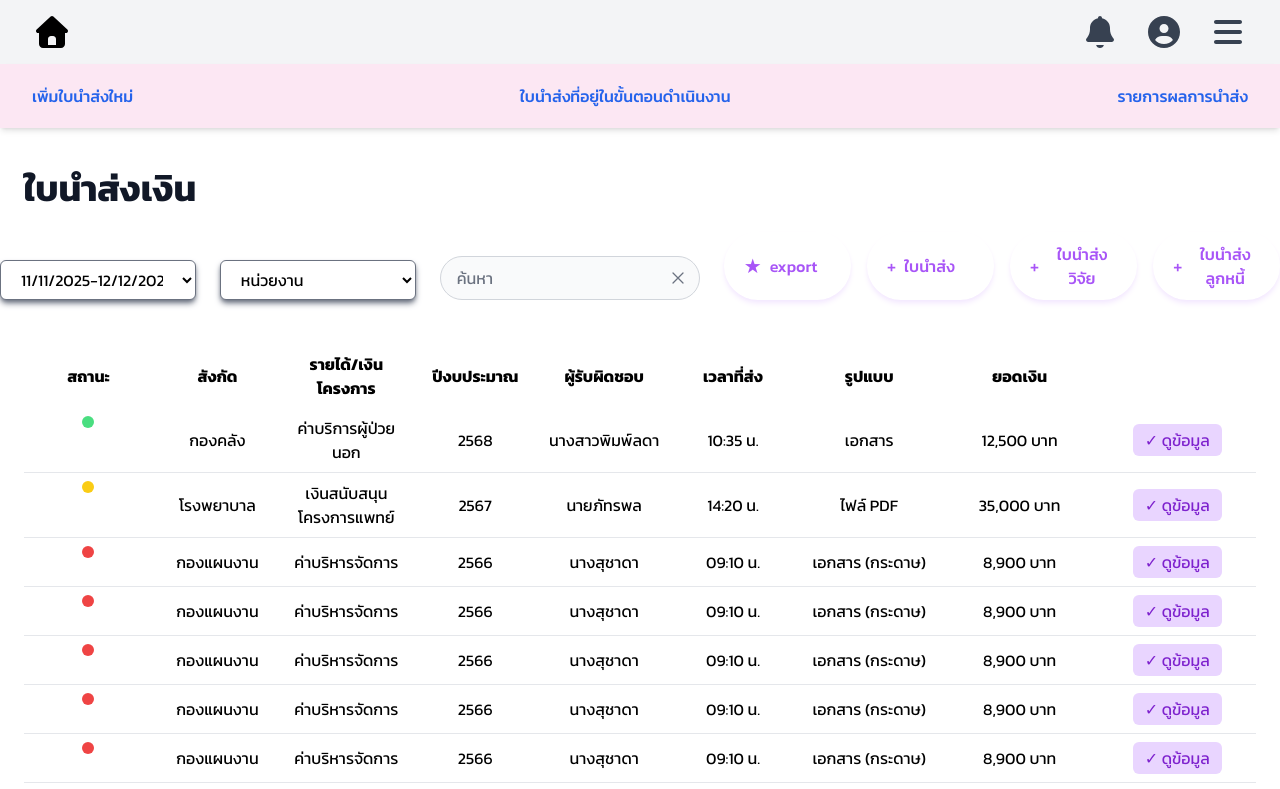
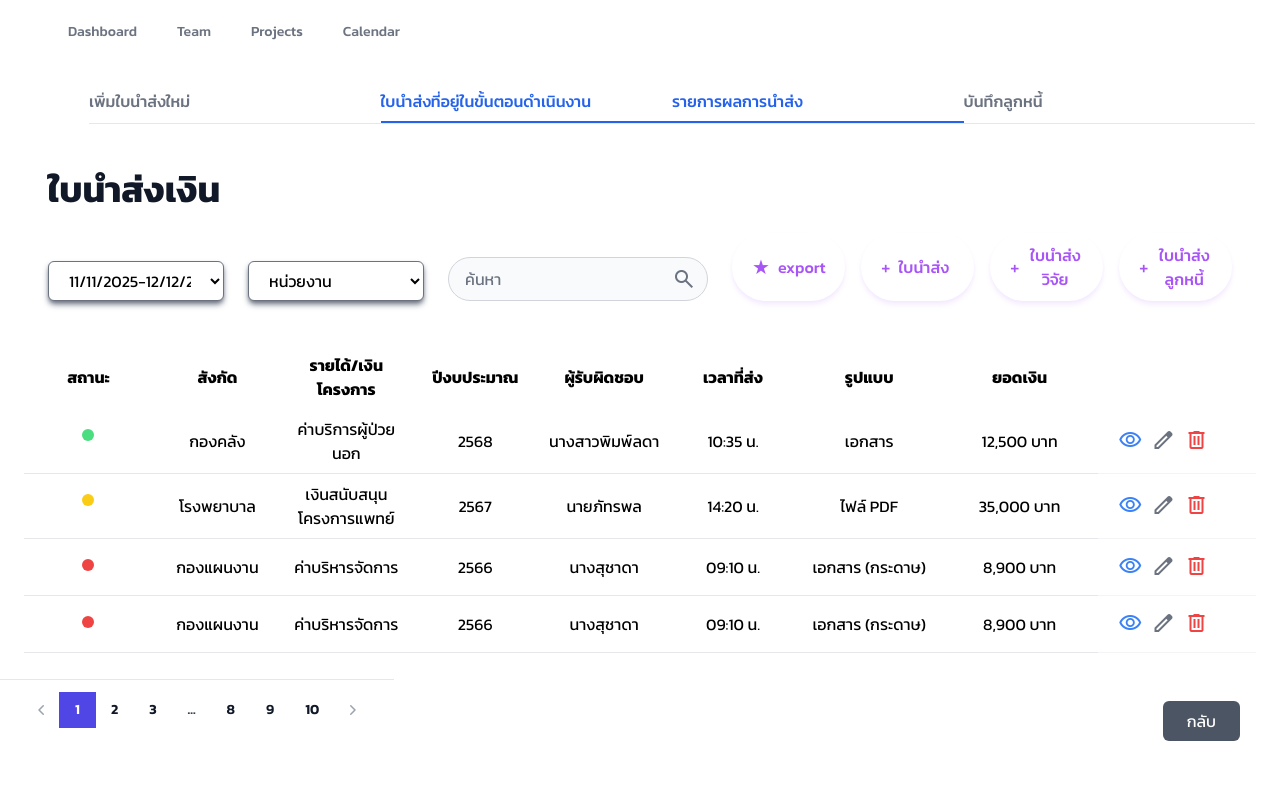
Before and after one commit to rinInwza007/demo_ui, a Vue app: page / in a window 1280 px wide. Shown: the top 789 px of the page. Built offline with nearby package versions, Linux system fonts and the light colour scheme.

Commit message:
แก้ list กับ bar รอง

```diff
--- a/index.html
+++ b/index.html
@@ -3,6 +3,8 @@
   <head>
     <meta charset="UTF-8">
     <link rel="icon" href="/favicon.ico">
+    <link rel="stylesheet"
+      href="https://fonts.googleapis.com/css2?family=Material+Symbols+Outlined" />
     <meta name="viewport" content="width=device-width, initial-scale=1.0">
     <title>Vite App</title>
   </head>
--- a/package.json
+++ b/package.json
@@ -18,6 +18,7 @@
     "@heroicons/vue": "^2.2.0",
     "pdfmake": "^0.2.20",
     "pinia": "^3.0.3",
+    "prismjs": "^1.30.0",
     "vue": "^3.5.22",
     "vue-router": "^4.6.3"
   },
--- a/src/components/bar/navbar.vue
+++ b/src/components/bar/navbar.vue
@@ -1,69 +1,20 @@
 <template>
-  <nav class="bg-gray-100 shadow-md fixed top-0 left-0 w-full z-50">
-    <div class="max-w-7xl mx-auto px-4 sm:px-6 lg:px-8">
-      <div class="flex justify-between h-16 items-center">
-        <div class="flex items-center">
-          <svg
-            class="w-10 h-10 text-black-600 hover:text-blue-600"
-            xmlns="http://www.w3.org/2000/svg"
-            viewBox="0 0 640 640"
-            fill="currentColor"
-          >
-            <path
-              d="M341.8 72.6C329.5 61.2 310.5 61.2 298.3 72.6L74.3 280.6C64.7 289.6 61.5 303.5 66.3 315.7C71.1 327.9 82.8 336 96 336L112 336L112 512C112 547.3 140.7 576 176 576L464 576C499.3 576 528 547.3 528 512L528 336L544 336C557.2 336 569 327.9 573.8 315.7C578.6 303.5 575.4 289.5 565.8 280.6L341.8 72.6zM304 384L336 384C362.5 384 384 405.5 384 432L384 528L256 528L256 432C256 405.5 277.5 384 304 384z"
-            />
-          </svg>
+  <nav class="relative bg-white-100">
+  <div class="mx-auto max-w-7xl px-2 sm:px-6 lg:px-8">
+    <div class="relative flex h-16 items-center justify-between">
+      <div class="flex flex-1 items-center justify-center sm:items-stretch sm:justify-start">
+
+        <div class="hidden sm:ml-6 sm:block">
+          <div class="flex flex-row-4 gap-4">
+            <a href="#" class="rounded-md px-3 py-2 text-sm font-medium text-gray-500 hover:bg-gray-700 hover:text-white">Dashboard</a>
+            <a href="#" class="rounded-md px-3 py-2 text-sm font-medium text-gray-500 hover:bg-gray-700 hover:text-white">Team</a>
+            <a href="#" class="rounded-md px-3 py-2 text-sm font-medium text-gray-500 hover:bg-gray-700 hover:text-white">Projects</a>
+            <a href="#" class="rounded-md px-3 py-2 text-sm font-medium text-gray-500 hover:bg-gray-700 hover:text-white">Calendar</a>
+          </div>
         </div>
+      </div>
 
-        <!-- Desktop Menu -->
-        <div class="hidden md:flex items-center space-x-6">
-          <!-- ตัวอย่าง icon อื่นๆ ของคุณ -->
-          <svg
-            class="w-10 h-10 text-gray-700 hover:text-blue-600 cursor-pointer"
-            viewBox="0 0 640 640"
-            fill="currentColor"
-          >
-            <path
-              d="M320 64C302.3 64 288 78.3 288 96L288 99.2C215 114 160 178.6 160 256L160 277.7C160 325.8 143.6 372.5 113.6 410.1L103.8 422.3C98.7 428.6 96 436.4 96 444.5C96 464.1 111.9 480 131.5 480L508.4 480C528 480 543.9 464.1 543.9 444.5C543.9 436.4 541.2 428.6 536.1 422.3L526.3 410.1C496.4 372.5 480 325.8 480 277.7L480 256C480 178.6 425 114 352 99.2L352 96C352 78.3 337.7 64 320 64zM258 528C265.1 555.6 290.2 576 320 576C349.8 576 374.9 555.6 382 528L258 528z"
-            />
-          </svg>
-
-          <svg
-            class="w-10 h-10 text-gray-700 hover:text-blue-600 cursor-pointer"
-            viewBox="0 0 640 640"
-            fill="currentColor"
-          >
-            <path
-              d="M463 448.2C440.9 409.8 399.4 384 352 384L288 384C240.6 384 199.1 409.8 177 448.2C212.2 487.4 263.2 512 320 512C376.8 512 427.8 487.3 463 448.2zM64 320C64 178.6 178.6 64 320 64C461.4 64 576 178.6 576 320C576 461.4 461.4 576 320 576C178.6 576 64 461.4 64 320zM320 336C359.8 336 392 303.8 392 264C392 224.2 359.8 192 320 192C280.2 192 248 224.2 248 264C248 303.8 280.2 336 320 336z"
-            />
-          </svg>
-
-          <svg
-            class="w-10 h-10 text-gray-700 hover:text-blue-600 cursor-pointer"
-            viewBox="0 0 640 640"
-            fill="currentColor"
-          >
-            <path
-              d="M96 160C96 142.3 110.3 128 128 128L512 128C529.7 128 544 142.3 544 160C544 177.7 529.7 192 512 192L128 192C110.3 192 96 177.7 96 160zM96 320C96 302.3 110.3 288 128 288L512 288C529.7 288 544 302.3 544 320C544 337.7 529.7 352 512 352L128 352C110.3 352 96 337.7 96 320zM544 480C544 497.7 529.7 512 512 512L128 512C110.3 512 96 497.7 96 480C96 462.3 110.3 448 128 448L512 448C529.7 448 544 462.3 544 480z"
-            />
-          </svg>
-        </div>
-
-
-      </div>
     </div>
-
-
-  </nav>
-</template>
-
-<script setup>
-
-
-</script>
-
-<style scoped>
-.mobile-nav-link {
-  @apply block px-4 py-2 text-gray-700 hover:bg-gray-100;
-}
-</style>
+  </div>
+</nav>
+  </template>
--- a/src/components/bar/secoudnavbar.vue
+++ b/src/components/bar/secoudnavbar.vue
@@ -1,49 +1,67 @@
 <template>
-  <nav class="fixed top-0 left-0 w-full z-50 bg-pink-100 shadow-md">
+  <div
+    class="trezo-card bg-white dark:bg-[#0c1427] p-[20px] md:p-[25px] rounded-md"
+  >
+    <div class="trezo-card-content">
+      <ul
+  class="navs mb-[20px] border-b border-gray-200 dark:border-[#172036] grid grid-cols-4 ml-16"
+>
+  <!-- เพิ่มใบนำส่งใหม่ -->
+  <li>
+    <RouterLink
+      to="/waybill"
+      class="tab-link"
+    >
+      เพิ่มใบนำส่งใหม่
+    </RouterLink>
+  </li>
 
-  <div class="grid max-w-7xl mx-auto px-4 sm:px-6 lg:px-8">
+  <!-- ใบนำส่งที่อยู่ในขั้นตอนดำเนินงาน -->
+  <li>
+    <RouterLink
+      to="/"
+      class="tab-link"
+    >
+      ใบนำส่งที่อยู่ในขั้นตอนดำเนินงาน
+    </RouterLink>
+  </li>
 
-    <!-- ความสูงของ bar -->
-    <div class="flex items-center justify-between h-16">
+  <!-- รายการผลการนำส่ง -->
+  <li>
+    <RouterLink
+      to="/"
+      class="tab-link"
+    >
+      รายการผลการนำส่ง
+    </RouterLink>
+  </li>
 
-      <!-- Desktop Menu -->
-      <div class="hidden md:flex items-center justify-between w-full gap-8">
-
-        <a href="#"
-           class="text-blue-600 font-medium hover:text-pink-700 transition">
-          เพิ่มใบนำส่งใหม่
-        </a>
-
-        <a href="#"
-           class="text-blue-600 font-medium hover:text-pink-700 transition">
-          ใบนำส่งที่อยู่ในขั้นตอนดำเนินงาน
-        </a>
-
-        <a href="#"
-           class="text-blue-600 font-medium hover:text-pink-700 transition">
-          รายการผลการนำส่ง
-        </a>
-
-      </div>
+  <!-- บันทึกลูกหนี้ -->
+  <li>
+    <RouterLink
+      to="/savedebtor"
+      class="tab-link"
+    >
+      บันทึกลูกหนี้
+    </RouterLink>
+  </li>
+</ul>
 
     </div>
-
   </div>
-
-</nav>
-
 </template>
 
 <script setup>
-
-
-
 </script>
 
 <style scoped>
-.nav-link {
-  @apply text-gray-700 hover:text-blue-600 font-medium transition duration-150;
+/* สไตล์พื้นฐานของแท็บ */
+.tab-link {
+  @apply block pb-2 font-medium transition-all border-b-2 border-transparent text-gray-500 hover:text-blue-600;
 }
 
-
+/* เวลา active → ให้เส้นอยู่เฉพาะข้อความ */
+:deep(.router-link-exact-active.tab-link) {
+  @apply text-blue-600 border-blue-600;
+}
 </style>
--- a/src/components/input/search.vue
+++ b/src/components/input/search.vue
@@ -9,26 +9,18 @@
              dark:bg-[#15203c] dark:text-white dark:border-[#15203c]
              dark:placeholder:text-gray-400"
     />
-
-    <!-- ปุ่มไอคอนขวาสุด -->
     <button
       type="button"
-      class="absolute top-1/2 right-3 -translate-y-1/2 text-gray-500 hover:text-gray-700"
+      class="absolute top-1/2 right-3 -translate-y-1/2 text-gray-500 hover:text-gray-700 grid "
     >
-      <svg xmlns="http://www.w3.org/2000/svg" fill="none"
-           viewBox="0 0 24 24" stroke-width="1.5" stroke="currentColor"
-           class="size-5">
-        <path stroke-linecap="round" stroke-linejoin="round" d="M6 18 18 6M6 6l12 12" />
-      </svg>
+     <span class="material-symbols-outlined hover:text-blue-700 grid">search</span>
     </button>
   </form>
 </template>
 
 
 <script lang="ts">
-import { defineComponent } from "vue";
-
-export default defineComponent({
+export default {
   name: "SearchFrom",
-});
+};
 </script>
--- a/src/components/list/list.vue
+++ b/src/components/list/list.vue
@@ -16,12 +16,12 @@
           </tr>
         </thead>
 
-        <!-- ================= T A B L E :  B O D Y ================= -->
+
         <tbody>
           <!-- แถวที่ 1 -->
-          <tr class="border-b">
+          <tr class="border-b ">
             <td class="px-1 py-2 flex justify-center items-center">
-              <span class="w-3 h-3 rounded-full bg-green-400"></span>
+              <span class="mt-3 w-3 h-3 rounded-full bg-green-400"></span>
             </td>
             <td class="px-1 py-2 text-center">กองคลัง</td>
             <td class="px-1 py-2 text-center">ค่าบริการผู้ป่วยนอก</td>
@@ -30,17 +30,41 @@
             <td class="px-1 py-2 text-center">10:35 น.</td>
             <td class="px-1 py-2 text-center">เอกสาร</td>
             <td class="px-1 py-2 text-center">12,500 บาท</td>
-            <td class="px-1 py-2 text-center">
-              <button class="px-3 py-1 bg-purple-200 text-purple-700 rounded-md">
-                ✓ ดูข้อมูล
+            <td
+                class="ltr:text-left rtl:text-right whitespace-nowrap px-[20px] py-[15px] md :ltr:first:pl-[25px] md :rtl:first:pr-[25px] ltr:first:pr-0 rtl:first:pl-0 border-b border-gray-100 dark:border-[#172036]"
+              >
+                <div class="flex items-center gap-[9px]">
+                  <button
+                    type="button"
+                    class="text-primary-500 leading-none custom-tooltip"
+                    v-tooltip="'View'"
+                  >
+                    <i class="material-symbols-outlined !text-md  text-blue-500">
+                      visibility
+                    </i>
                   </button>
+                  <button
+                    type="button"
+                    class="text-gray-500 dark:text-gray-400 leading-none custom-tooltip"
+                    v-tooltip="'Edit'"
+                  >
+                    <i class="material-symbols-outlined !text-md  "> edit </i>
+                  </button>
+                  <button
+                    type="button"
+                    class="text-danger-500 leading-none custom-tooltip"
+                    v-tooltip="'Delete'"
+                  >
+                    <i class="material-symbols-outlined !text-md text-red-500"> delete </i>
+                  </button>
+                </div>
               </td>
           </tr>
 
           <!-- แถวที่ 2 -->
           <tr class="border-b">
             <td class="px-1 py-2 flex justify-center items-center">
-              <span class="w-3 h-3 rounded-full bg-yellow-400"></span>
+              <span class="mt-3 w-3 h-3 rounded-full bg-yellow-400"></span>
             </td>
             <td class="px-1 py-2 text-center">โรงพยาบาล</td>
             <td class="px-1 py-2 text-center">เงินสนับสนุนโครงการแพทย์</td>
@@ -49,17 +73,41 @@
             <td class="px-1 py-2 text-center">14:20 น.</td>
             <td class="px-1 py-2 text-center">ไฟล์ PDF</td>
             <td class="px-1 py-2 text-center">35,000 บาท</td>
-            <td class="px-1 py-2 text-center">
-              <button class="px-3 py-1 bg-purple-200 text-purple-700 rounded-md">
-                ✓ ดูข้อมูล
+            <td
+                class="ltr:text-left rtl:text-right whitespace-nowrap px-[20px] py-[15px] md :ltr:first:pl-[25px] md :rtl:first:pr-[25px] ltr:first:pr-0 rtl:first:pl-0 border-b border-gray-100 dark:border-[#172036]"
+              >
+                <div class="flex items-center gap-[9px]">
+                  <button
+                    type="button"
+                    class="text-primary-500 leading-none custom-tooltip"
+                    v-tooltip="'View'"
+                  >
+                    <i class="material-symbols-outlined !text-md text-blue-500">
+                      visibility
+                    </i>
                   </button>
+                  <button
+                    type="button"
+                    class="text-gray-500 dark:text-gray-400 leading-none custom-tooltip"
+                    v-tooltip="'Edit'"
+                  >
+                    <i class="material-symbols-outlined !text-md "> edit </i>
+                  </button>
+                  <button
+                    type="button"
+                    class="text-danger-500 leading-none custom-tooltip"
+                    v-tooltip="'Delete'"
+                  >
+                    <i class="material-symbols-outlined !text-md text-red-500"> delete </i>
+                  </button>
+                </div>
               </td>
           </tr>
 
           <!-- แถวที่ 3 -->
           <tr class="border-b">
             <td class="px-1 py-2 flex justify-center items-center">
-              <span class="w-3 h-3 rounded-full bg-red-500"></span>
+              <span class=" mt-3 w-3 h-3 rounded-full bg-red-500"></span>
             </td>
             <td class="px-1 py-2 text-center">กองแผนงาน</td>
             <td class="px-1 py-2 text-center">ค่าบริหารจัดการ</td>
@@ -68,15 +116,39 @@
             <td class="px-1 py-2 text-center">09:10 น.</td>
             <td class="px-1 py-2 text-center">เอกสาร (กระดาษ)</td>
             <td class="px-1 py-2 text-center">8,900 บาท</td>
-            <td class="px-1 py-2 text-center">
-              <button class="px-3 py-1 bg-purple-200 text-purple-700 rounded-md">
-                ✓ ดูข้อมูล
+            <td
+                class="ltr:text-left rtl:text-right whitespace-nowrap px-[20px] py-[15px] md :ltr:first:pl-[25px] md :rtl:first:pr-[25px] ltr:first:pr-0 rtl:first:pl-0 border-b border-gray-100 dark:border-[#172036]"
+              >
+                <div class="flex items-center gap-[9px]">
+                  <button
+                    type="button"
+                    class="text-primary-500 leading-none custom-tooltip"
+                    v-tooltip="'View'"
+                  >
+                    <i class="material-symbols-outlined !text-md text-blue-500">
+                      visibility
+                    </i>
                   </button>
+                  <button
+                    type="button"
+                    class="text-gray-500 dark:text-gray-400 leading-none custom-tooltip"
+                    v-tooltip="'Edit'"
+                  >
+                    <i class="material-symbols-outlined !text-md "> edit </i>
+                  </button>
+                  <button
+                    type="button"
+                    class="text-danger-500 leading-none custom-tooltip"
+                    v-tooltip="'Delete'"
+                  >
+                    <i class="material-symbols-outlined !text-md text-red-500"> delete </i>
+                  </button>
+                </div>
               </td>
           </tr>
           <tr class="border-b">
             <td class="px-1 py-2 flex justify-center items-center">
-              <span class="w-3 h-3 rounded-full bg-red-500"></span>
+              <span class="mt-3 w-3 h-3 rounded-full bg-red-500"></span>
             </td>
             <td class="px-1 py-2 text-center">กองแผนงาน</td>
             <td class="px-1 py-2 text-center">ค่าบริหารจัดการ</td>
@@ -85,117 +157,37 @@
             <td class="px-1 py-2 text-center">09:10 น.</td>
             <td class="px-1 py-2 text-center">เอกสาร (กระดาษ)</td>
             <td class="px-1 py-2 text-center">8,900 บาท</td>
-            <td class="px-1 py-2 text-center">
-              <button class="px-3 py-1 bg-purple-200 text-purple-700 rounded-md">
-                ✓ ดูข้อมูล
+            <td
+                class="ltr:text-left rtl:text-right whitespace-nowrap px-[20px] py-[15px] md :ltr:first:pl-[25px] md :rtl:first:pr-[25px] ltr:first:pr-0 rtl:first:pl-0 border-b border-gray-100 dark:border-[#172036]"
+              >
+                <div class="flex items-center gap-[9px]">
+                  <button
+                    type="button"
+                    class="text-primary-500 leading-none custom-tooltip"
+                    v-tooltip="'View'"
+                  >
+                    <i class="material-symbols-outlined !text-md text-blue-500">
+                      visibility
+                    </i>
                   </button>
+                  <button
+                    type="button"
+                    class="text-gray-500 dark:text-gray-400 leading-none custom-tooltip"
+                    v-tooltip="'Edit'"
+                  >
+                    <i class="material-symbols-outlined !text-md "> edit </i>
+                  </button>
+                  <button
+                    type="button"
+                    class="text-danger-500 leading-none custom-tooltip"
+                    v-tooltip="'Delete'"
+                  >
+                    <i class="material-symbols-outlined !text-md text-red-500"> delete </i>
+                  </button>
+                </div>
               </td>
           </tr>
-          <tr class="border-b">
-            <td class="px-1 py-2 flex justify-center items-center">
-              <span class="w-3 h-3 rounded-full bg-red-500"></span>
-            </td>
-            <td class="px-1 py-2 text-center">กองแผนงาน</td>
-            <td class="px-1 py-2 text-center">ค่าบริหารจัดการ</td>
-            <td class="px-1 py-2 text-center">2566</td>
-            <td class="px-1 py-2 text-center">นางสุชาดา</td>
-            <td class="px-1 py-2 text-center">09:10 น.</td>
-            <td class="px-1 py-2 text-center">เอกสาร (กระดาษ)</td>
-            <td class="px-1 py-2 text-center">8,900 บาท</td>
-            <td class="px-1 py-2 text-center">
-              <button class="px-3 py-1 bg-purple-200 text-purple-700 rounded-md">
-                ✓ ดูข้อมูล
-              </button>
-            </td>
-          </tr>
-          <tr class="border-b">
-            <td class="px-1 py-2 flex justify-center items-center">
-              <span class="w-3 h-3 rounded-full bg-red-500"></span>
-            </td>
-            <td class="px-1 py-2 text-center">กองแผนงาน</td>
-            <td class="px-1 py-2 text-center">ค่าบริหารจัดการ</td>
-            <td class="px-1 py-2 text-center">2566</td>
-            <td class="px-1 py-2 text-center">นางสุชาดา</td>
-            <td class="px-1 py-2 text-center">09:10 น.</td>
-            <td class="px-1 py-2 text-center">เอกสาร (กระดาษ)</td>
-            <td class="px-1 py-2 text-center">8,900 บาท</td>
-            <td class="px-1 py-2 text-center">
-              <button class="px-3 py-1 bg-purple-200 text-purple-700 rounded-md">
-                ✓ ดูข้อมูล
-              </button>
-            </td>
-          </tr>
-          <tr class="border-b">
-            <td class="px-1 py-2 flex justify-center items-center">
-              <span class="w-3 h-3 rounded-full bg-red-500"></span>
-            </td>
-            <td class="px-1 py-2 text-center">กองแผนงาน</td>
-            <td class="px-1 py-2 text-center">ค่าบริหารจัดการ</td>
-            <td class="px-1 py-2 text-center">2566</td>
-            <td class="px-1 py-2 text-center">นางสุชาดา</td>
-            <td class="px-1 py-2 text-center">09:10 น.</td>
-            <td class="px-1 py-2 text-center">เอกสาร (กระดาษ)</td>
-            <td class="px-1 py-2 text-center">8,900 บาท</td>
-            <td class="px-1 py-2 text-center">
-              <button class="px-3 py-1 bg-purple-200 text-purple-700 rounded-md">
-                ✓ ดูข้อมูล
-              </button>
-            </td>
-          </tr>
-          <tr class="border-b">
-            <td class="px-1 py-2 flex justify-center items-center">
-              <span class="w-3 h-3 rounded-full bg-red-500"></span>
-            </td>
-            <td class="px-1 py-2 text-center">กองแผนงาน</td>
-            <td class="px-1 py-2 text-center">ค่าบริหารจัดการ</td>
-            <td class="px-1 py-2 text-center">2566</td>
-            <td class="px-1 py-2 text-center">นางสุชาดา</td>
-            <td class="px-1 py-2 text-center">09:10 น.</td>
-            <td class="px-1 py-2 text-center">เอกสาร (กระดาษ)</td>
-            <td class="px-1 py-2 text-center">8,900 บาท</td>
-            <td class="px-1 py-2 text-center">
-              <button class="px-3 py-1 bg-purple-200 text-purple-700 rounded-md">
-                ✓ ดูข้อมูล
-              </button>
-            </td>
-          </tr>
-          <tr class="border-b">
-            <td class="px-1 py-2 flex justify-center items-center">
-              <span class="w-3 h-3 rounded-full bg-red-500"></span>
-            </td>
-            <td class="px-1 py-2 text-center">กองแผนงาน</td>
-            <td class="px-1 py-2 text-center">ค่าบริหารจัดการ</td>
-            <td class="px-1 py-2 text-center">2566</td>
-            <td class="px-1 py-2 text-center">นางสุชาดา</td>
-            <td class="px-1 py-2 text-center">09:10 น.</td>
-            <td class="px-1 py-2 text-center">เอกสาร (กระดาษ)</td>
-            <td class="px-1 py-2 text-center">8,900 บาท</td>
-            <td class="px-1 py-2 text-center">
-              <button class="px-3 py-1 bg-purple-200 text-purple-700 rounded-md">
-                ✓ ดูข้อมูล
-              </button>
-            </td>
-          </tr>
-          <tr class="border-b">
-            <td class="px-1 py-2 flex justify-center items-center">
-              <span class="w-3 h-3 rounded-full bg-red-500"></span>
-            </td>
-            <td class="px-1 py-2 text-center">กองแผนงาน</td>
-            <td class="px-1 py-2 text-center">ค่าบริหารจัดการ</td>
-            <td class="px-1 py-2 text-center">2566</td>
-            <td class="px-1 py-2 text-center">นางสุชาดา</td>
-            <td class="px-1 py-2 text-center">09:10 น.</td>
-            <td class="px-1 py-2 text-center">เอกสาร (กระดาษ)</td>
-            <td class="px-1 py-2 text-center">8,900 บาท</td>
-            <td class="px-1 py-2 text-center">
-              <button
-  @click="goToPdf(item.id)"
-  class="px-3 py-1 bg-purple-200 text-purple-700 rounded-md"
->
-  ✓ ดูข้อมูล
-</button>
-            </td>
-          </tr>
+
         </tbody>
       </table>
     </div>
@@ -212,10 +204,6 @@ const items = ref([
   { id: 2, status: 'รอตรวจสอบ' },
 ])
 
-const goToPdf = (id) => {
-  console.log('goToPdf clicked with id =', id)
-  router.push({ name: 'viewpdf', params: { id } })
-  // หรือ: router.push(`/viewpdf/${id}`)
-}
+
 
 </script>
--- a/src/pages/Main/index.vue
+++ b/src/pages/Main/index.vue
@@ -1,19 +1,23 @@
 <template>
   <div>
-    <Navbar class="fixed top-0 left-0 w-full z-50" />
-    <SecondNavbar class="fixed top-16 left-0 w-full z-40" />
+    <Navbar/>
+    <SecondNavbar />
 
-
-     <main class="pt-32 px-6 mt-10">
+    <div class="ml-12">
+     <main >
       <h1 class="text-4xl font-extrabold text-gray-900 mb-6 mx-auto text-left ">
         ใบนำส่งเงิน
       </h1>
     </main>
+    </div>
     <div
   class="
-    flex flex-col gap-4
+    flex  flex-col gap-4
     md:flex-row md:items-end md:gap-6
     md:justify-between
+    ml-12
+    mr-12
+
   "
 >
   <!-- กล่อง Select 1 -->
@@ -60,6 +64,8 @@
       {{ btn.label }}
     </phillbutton>
   </div>
+
+
 </div>
 
 
@@ -70,11 +76,9 @@
           <nextpage />
 
             <div class="mt-6 flex justify-end gap-3">
-        <button class="px-6 py-2 rounded-md bg-gray-600 text-white hover:bg-red-300">กลับ</button>
+        <button class="px-6 py-2 rounded-md bg-gray-600 text-white hover:bg-red-300 mr-10">กลับ</button>
       </div>
-
           </div>
-
   </div>
 </template>
 
@@ -88,6 +92,8 @@ import search from '@/components/input/search.vue'
 import phillbutton from '@/components/input/PillButton.vue'
 import list from '@/components/list/list.vue'
 import nextpage from '@/components/list/nextpage.vue'
+
+
 
 const router = useRouter()
 
```
Also changed, not shown: src/pages/Document/SaveDebtor/index.vue (+9 -1 lines), 1 other file (tests, documents, lock files or other folders). Lines whose indentation alone changed are shown as unchanged.
